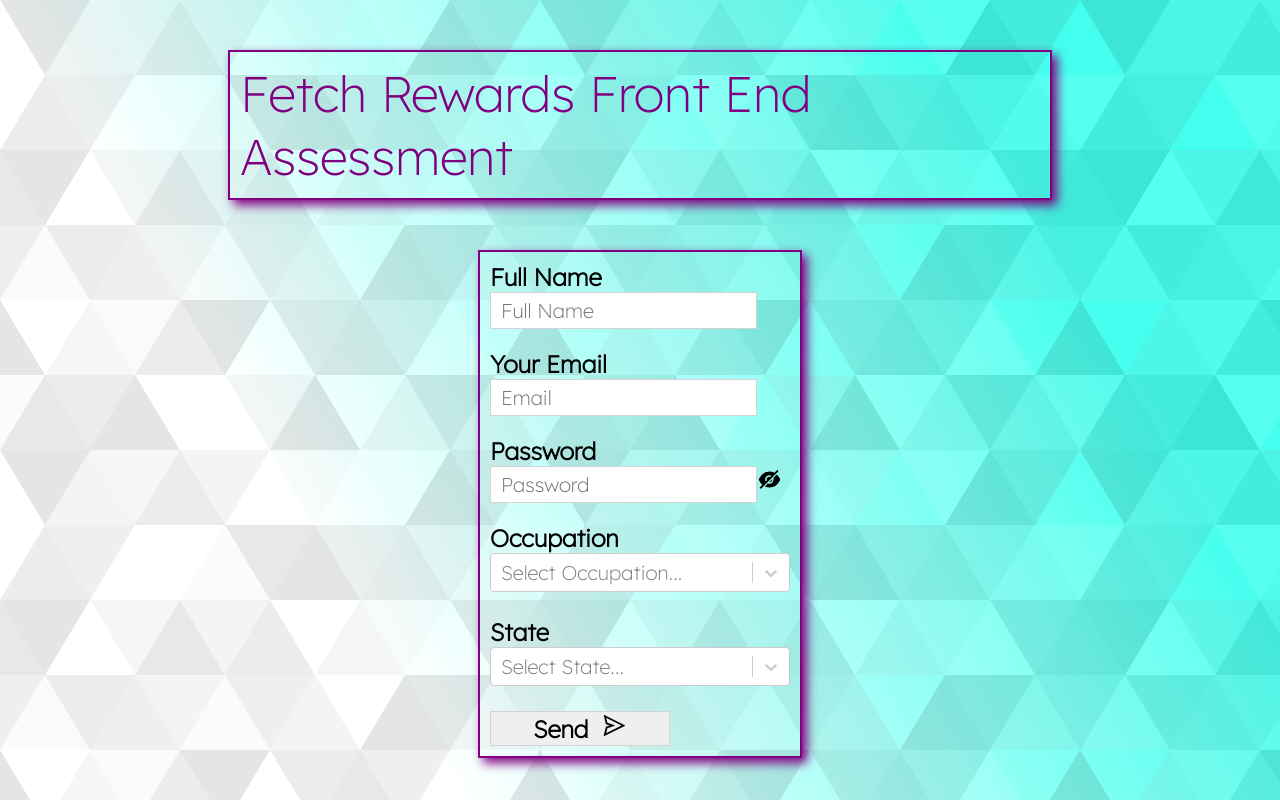
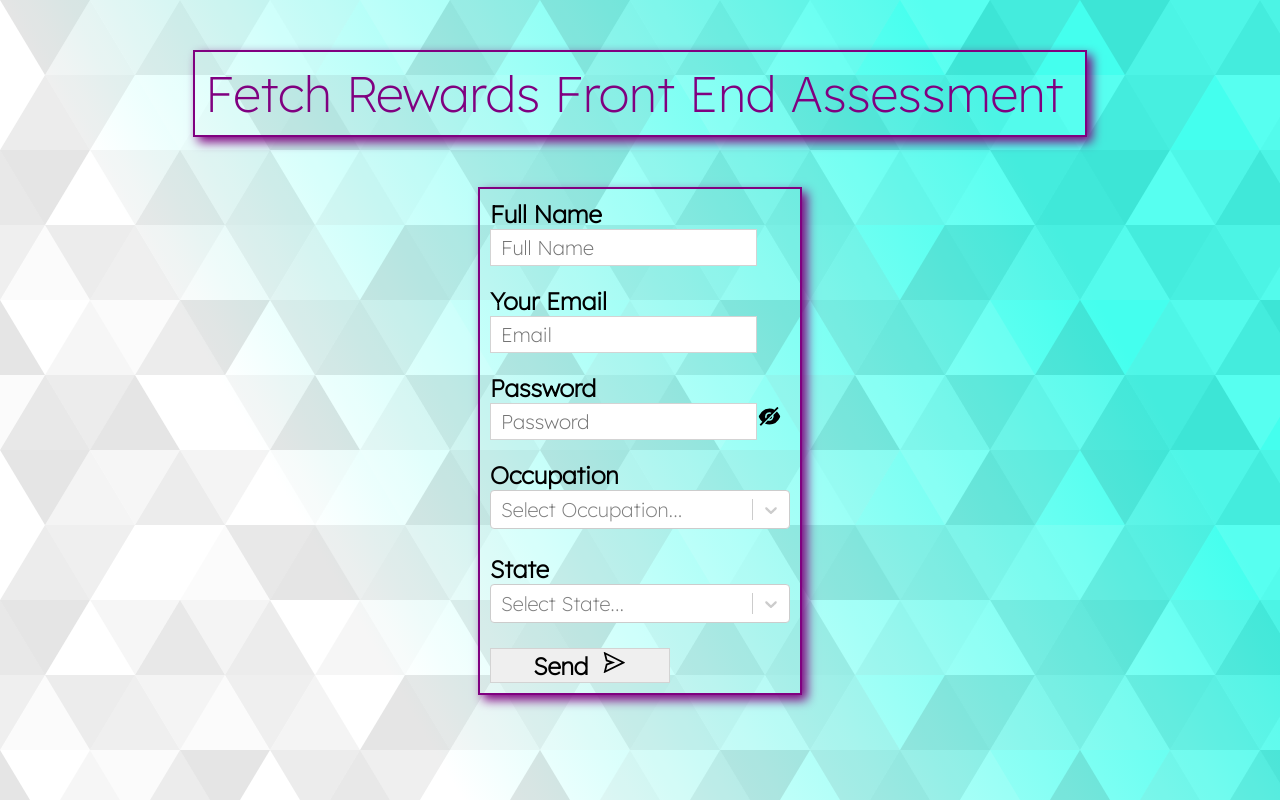
Before and after one commit to eringrisham/fetch-assessment, a React (Create React App) app: page / in a window 1280 px wide. Built offline with nearby package versions, Linux system fonts and the light colour scheme; no server answers.

Commit message:
Changed title spacing, changed form send function name

```diff
--- a/src/App.tsx
+++ b/src/App.tsx
@@ -9,6 +9,7 @@
   const [occupations, setOccupations] = useState([]);
   const [states, setStates] = useState([]);
 
+  //fetches occupation and state data upon page load
   useEffect(() => {
     axios.get(`https://frontend-take-home.fetchrewards.com/form`)
     .then(({data}) => {
--- a/src/Form/index.tsx
+++ b/src/Form/index.tsx
@@ -16,7 +16,8 @@
 
 	const [togglePassword, setPasswordToggle] = useState(true);
 
-	const sendEmail = (e: { preventDefault: () => void; }) => {
+	//posts form
+	const sendForm = (e: { preventDefault: () => void; }) => {
     e.preventDefault();
 
 		axios.post(`https://frontend-take-home.fetchrewards.com/form`, input)
@@ -26,11 +27,11 @@
 	const handleChange = (e:any) => {
 		let target = e.target as HTMLFormElement;
 		setInput({...input, [target.name]: target.value});
-	}
+	};
 
 	const handleSubmit = (e:any) => {
 		if (input.name && input.email && input.password && input.occupation && input.state) {
-			sendEmail(e);
+			sendForm(e);
 			setInput({name: '', email: '', password: '', occupation: '', state: ''});
 		} else {
 			alert('Please fill out all fields before sending.');
@@ -39,7 +40,7 @@
 
 	return (
 		<FormDiv>
-			<form onSubmit={sendEmail}>
+			<form onSubmit={sendForm}>
 				<FormLabel
 					aria-labelledby='username'>
 					Full Name
--- a/src/styles.css.tsx
+++ b/src/styles.css.tsx
@@ -1,8 +1,8 @@
 import styled from 'styled-components';
 
 export const TitleDiv = styled.div`
-	max-width: 800px;
-	min-width: 800px;
+	max-width: 870px;
+	min-width: 870px;
 	margin: auto;
 	margin-top: 50px;
 	width: 80%;
```
